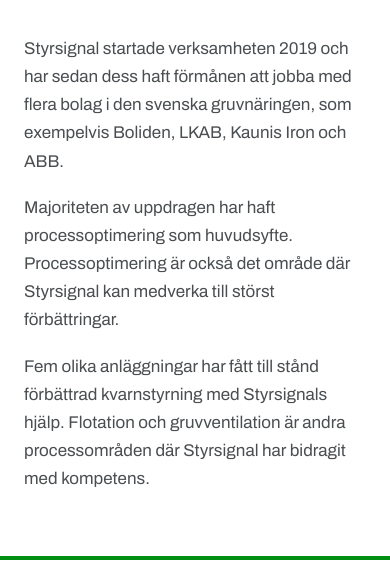
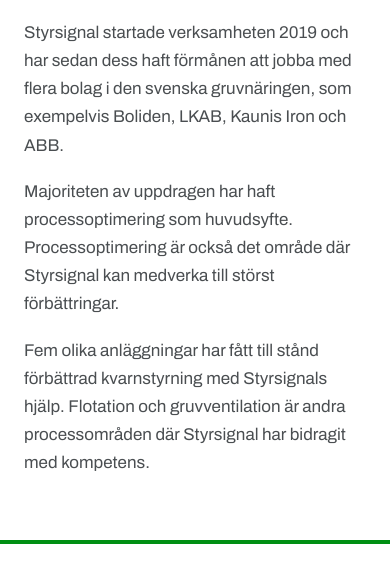
Before and after one commit to boomerxe3/styrsignal, a plain HTML site: page referenser.html in a window 390 px wide. Shown: the part 248-822 px from the top of the page. Drawn offline with Linux system fonts and the light colour scheme.

Commit message:
Mindre avstånd mellan sidrubrik och text
Co-authored-by: Copilot App <223556219+Copilot@users.noreply.github.com>

```diff
--- a/assets/style.css
+++ b/assets/style.css
@@ -164,7 +164,7 @@ h1 > .bars { --h: 30px; display: flex; margin-bottom: 28px; }
 /* Page header */
 .page-head { padding: 80px 0 24px; }
 .page-head ~ .section { padding: 64px 0; }
-.page-head + .section { padding-top: 48px; }
+.page-head + .section { padding-top: 24px; }
 .page-head h1 { font-size: clamp(2.4rem, 5.4vw, 4rem); font-weight: 800; letter-spacing: -0.03em; line-height: 1.05; }
 
 
@@ -264,7 +264,7 @@ h1 > .bars { --h: 30px; display: flex; margin-bottom: 28px; }
   .section { padding: 64px 0; }
   .page-head { padding: 56px 0 16px; }
   .page-head ~ .section { padding: 44px 0; }
-  .page-head + .section { padding-top: 36px; }
+  .page-head + .section { padding-top: 20px; }
   .contact-cards { grid-template-columns: 1fr; }
   .site-footer .wrap { flex-direction: column; align-items: flex-start; }
 }
--- a/referenser.html
+++ b/referenser.html
@@ -9,7 +9,7 @@
   <link rel="preconnect" href="https://fonts.googleapis.com">
   <link rel="preconnect" href="https://fonts.gstatic.com" crossorigin>
   <link rel="stylesheet" href="https://fonts.googleapis.com/css2?family=Archivo:wdth,wght@100..125,400..800&display=swap">
-  <link rel="stylesheet" href="assets/style.css?v=202611151855">
+  <link rel="stylesheet" href="assets/style.css?v=202611151900">
   <script>document.documentElement.classList.add('js');</script>
   <script src="assets/site.js?v=202611151811" defer></script>
 </head>
```
Also changed, not shown: erbjudandet.html (+1 -1 lines), index.html (+1 -1 lines), kontakt.html (+1 -1 lines).
